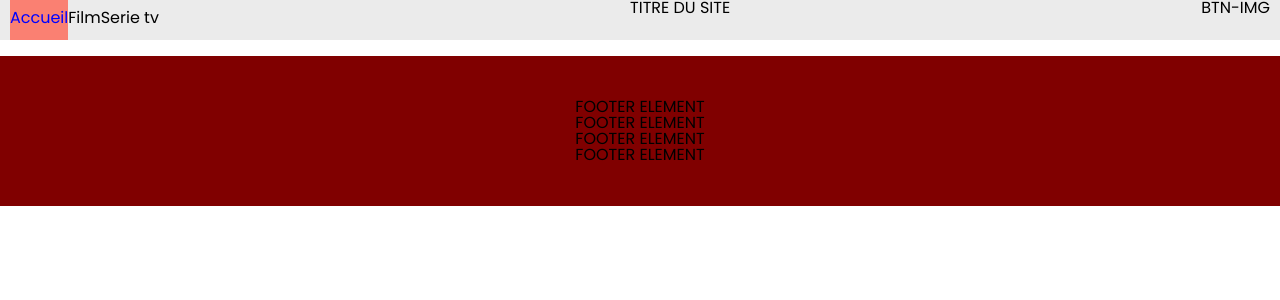
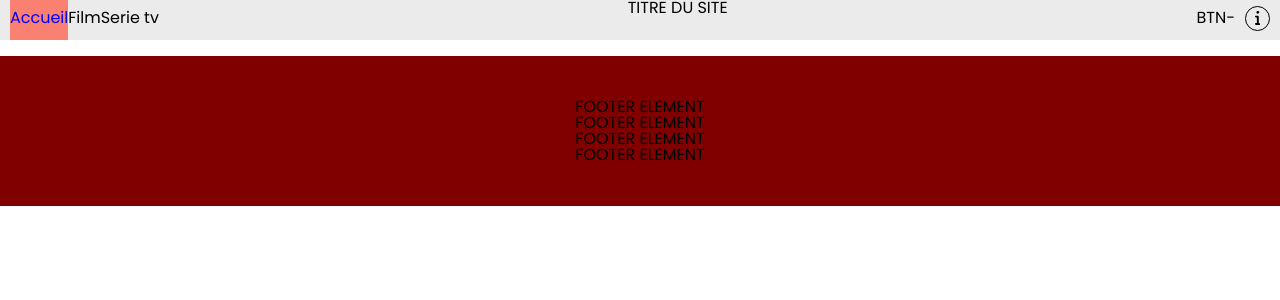
Before and after one commit to julabina/react-movie-app, a React (Create React App) app: page / in a window 1280 px wide. Shown: the top 300 px of the page. Built offline with nearby package versions, Linux system fonts and the light colour scheme.

Commit message:
modal about

```diff
--- a/src/App.js
+++ b/src/App.js
@@ -15,6 +15,7 @@ import MovieHome from "./Components/Pages/MovieHome";
 import TvHome from "./Components/Pages/TvHome";
 import TvSeason from "./Components/AppComponents/TvSeason";
 import Footer from "./Components/Layout/Footer";
+import ModalAbout from "./Components/AppComponents/ModalAbout";
 
 function App() {
   return (
@@ -35,6 +36,7 @@ function App() {
         <Route path="/tv/ref_=:id/s:sa" element={<TvSeason />} />
         <Route path='*' element={<NotFound />} />
       </Routes>
+      <ModalAbout />
       <Footer />
     </>
   );
--- /dev/null
+++ b/src/Components/AppComponents/ModalAbout.js
@@ -0,0 +1,32 @@
+import React, { useState }  from 'react';
+
+const ModalAbout = () => {
+
+    const [toggleModalAbout, setToggleModalAbout] = useState(false);
+
+    const openModal = () => {
+        setToggleModalAbout(!toggleModalAbout);
+    }
+
+    return (
+        <>
+        <div className="headerOption_svgCont" onClick={openModal}>
+            <svg className='headerOption_svgCont_svg' xmlns="http://www.w3.org/2000/svg" viewBox="0 0 192 512"><path d="M160 448h-32V224c0-17.69-14.33-32-32-32L32 192c-17.67 0-32 14.31-32 32s14.33 31.1 32 31.1h32v192H32c-17.67 0-32 14.31-32 32s14.33 32 32 32h128c17.67 0 32-14.31 32-32S177.7 448 160 448zM96 128c26.51 0 48-21.49 48-48S122.5 32.01 96 32.01s-48 21.49-48 48S69.49 128 96 128z"/></svg>
+        </div>
+        {toggleModalAbout &&
+        <div className='modalAbout_overlay'>
+            <div className="modalAbout_cont">
+                <div className="modalAbout_cont_modal">
+                    <button onClick={openModal}>X</button>
+                    <h1>A PROPOS</h1>
+                    <p>TEXT 1</p>
+                    <p>TEXT 2</p>
+                </div>
+            </div>
+        </div>
+        }
+        </>
+    );
+};
+
+export default ModalAbout;
--- a/src/Components/Layout/Header.js
+++ b/src/Components/Layout/Header.js
@@ -1,7 +1,9 @@
 import React from 'react';
+import ModalAbout from '../AppComponents/ModalAbout';
 import NavBar from '../AppComponents/NavBar';
 
-const Header = (props) => {
+const Header = () => {
+
     return (
         <header>
             <NavBar />
@@ -12,7 +14,6 @@ const Header = (props) => {
                     <div className="btnDarkMod">BTN</div>
                 </div>
                 <p> - </p>
-                <p>IMG</p>
             </div>
         </header>
     );
--- a/src/Components/Pages/MoviePopular.js
+++ b/src/Components/Pages/MoviePopular.js
@@ -38,7 +38,7 @@ const MoviePopular = () => {
     return (
         <main className='movieList'>
             <MovieNavBar />
-            *<div className="movieList_options"></div>
+            <div className="movieList_options"></div>
             <ul>
               {dataMoviePopular.map((el) => {
                   return (
--- a/src/css/style.css
+++ b/src/css/style.css
@@ -232,6 +232,31 @@ body {
   display: none;
 }
 
+.modalAbout_overlay {
+  position: fixed;
+  top: 0;
+  bottom: 0;
+  left: 0;
+  right: 0;
+  background: rgba(0, 0, 0, 0.774);
+}
+.modalAbout_cont {
+  position: absolute;
+  top: 40%;
+  left: 50%;
+  transform: translate(-50%, -50%);
+  display: flex;
+  width: 400px;
+  height: auto;
+  justify-content: center;
+  align-items: center;
+  background: #f2f2f2;
+  border-radius: 10px;
+}
+.modalAbout_cont_modal {
+  padding: 20px 30px;
+}
+
 .episodesCont {
   display: flex;
   align-items: center;
@@ -318,9 +343,27 @@ header {
 
 .headerOption {
   display: flex;
+  margin: 10px 35px 0 0;
 }
 .headerOption_darkmod {
   display: flex;
+}
+.headerOption_svgCont {
+  position: fixed;
+  top: 6px;
+  right: 10px;
+  display: flex;
+  justify-content: center;
+  align-items: center;
+  width: 25px;
+  height: 25px;
+  border: 1px solid black;
+  border-radius: 50%;
+  cursor: pointer;
+}
+.headerOption_svgCont_svg {
+  height: 15px;
+  margin-bottom: 2px;
 }
 
 main {
--- a/src/sass/layout/_header.scss
+++ b/src/sass/layout/_header.scss
@@ -12,7 +12,23 @@ header {
 
 .headerOption {
     display: flex;
+    margin: 10px 35px 0 0;
     &_darkmod {
         display: flex;
     }
+    &_svgCont {
+        position: fixed;
+        top: 6px;right: 10px;
+        display: flex;
+        justify-content: center;
+        align-items: center;
+        width: 25px;height: 25px;
+        border: 1px solid black;
+        border-radius: 50%;
+        cursor: pointer;
+        &_svg {
+            height: 15px;
+            margin-bottom: 2px;
+        }
+    }
 }
```
Also changed, not shown: src/sass/componants/_modal.scss (+27 -0 lines), 1 other file (tests, documents, lock files or other folders).
